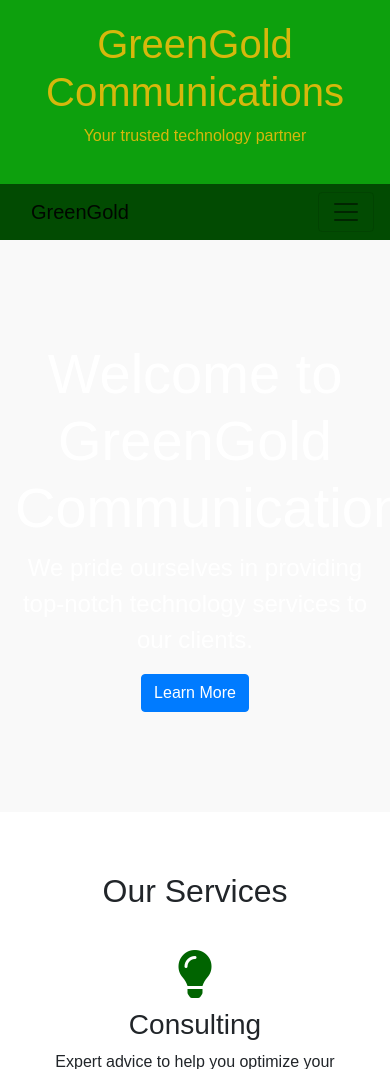
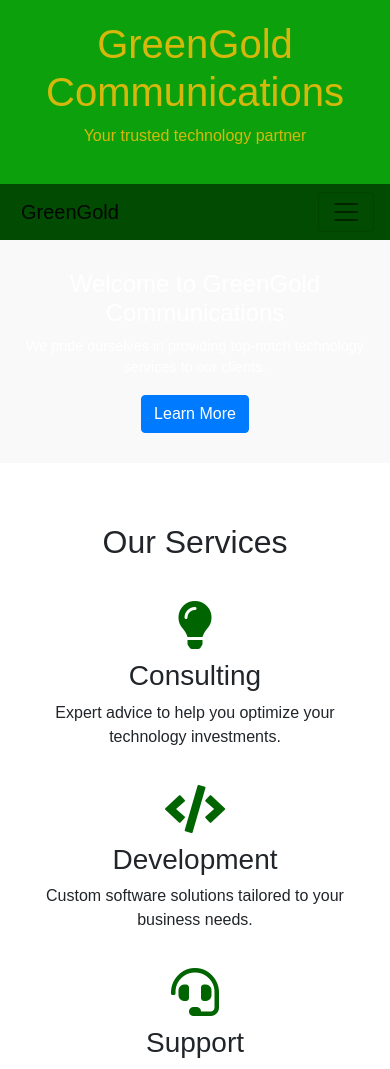
Before and after one commit to adekeji/GreenGoldComs, a Flask app: page / in a window 390 px wide; the page is wider, and only the part inside the window is pictured. Shown: the top 1069 px of that part. Run offline with Flask 3, Linux system fonts and the light colour scheme; some libraries are stand-ins or nearby versions.

Commit message:
phone view adaptable

```diff
--- a/templates/index.html
+++ b/templates/index.html
@@ -47,10 +47,10 @@
             text-align: center;
         }
         .hero-section h1 {
-            font-size: 3.5rem;
+            font-size: 2.5rem;
         }
         .hero-section p {
-            font-size: 1.5rem;
+            font-size: 1.2rem;
         }
         .services {
             background-color: #fff;
@@ -73,6 +73,35 @@
             color: #FFD700;
             padding: 20px 0;
             text-align: center;
+        }
+        /* Media Queries for responsive design */
+        @media (max-width: 768px) {
+            .hero-section {
+                padding: 50px 0;
+            }
+            .hero-section h1 {
+                font-size: 2rem;
+            }
+            .hero-section p {
+                font-size: 1rem;
+            }
+            nav a {
+                margin: 0 10px;
+            }
+        }
+        @media (max-width: 576px) {
+            .hero-section {
+                padding: 30px 0;
+            }
+            .hero-section h1 {
+                font-size: 1.5rem;
+            }
+            .hero-section p {
+                font-size: 0.9rem;
+            }
+            nav a {
+                margin: 0 5px;
+            }
         }
     </style>
 </head>
```
